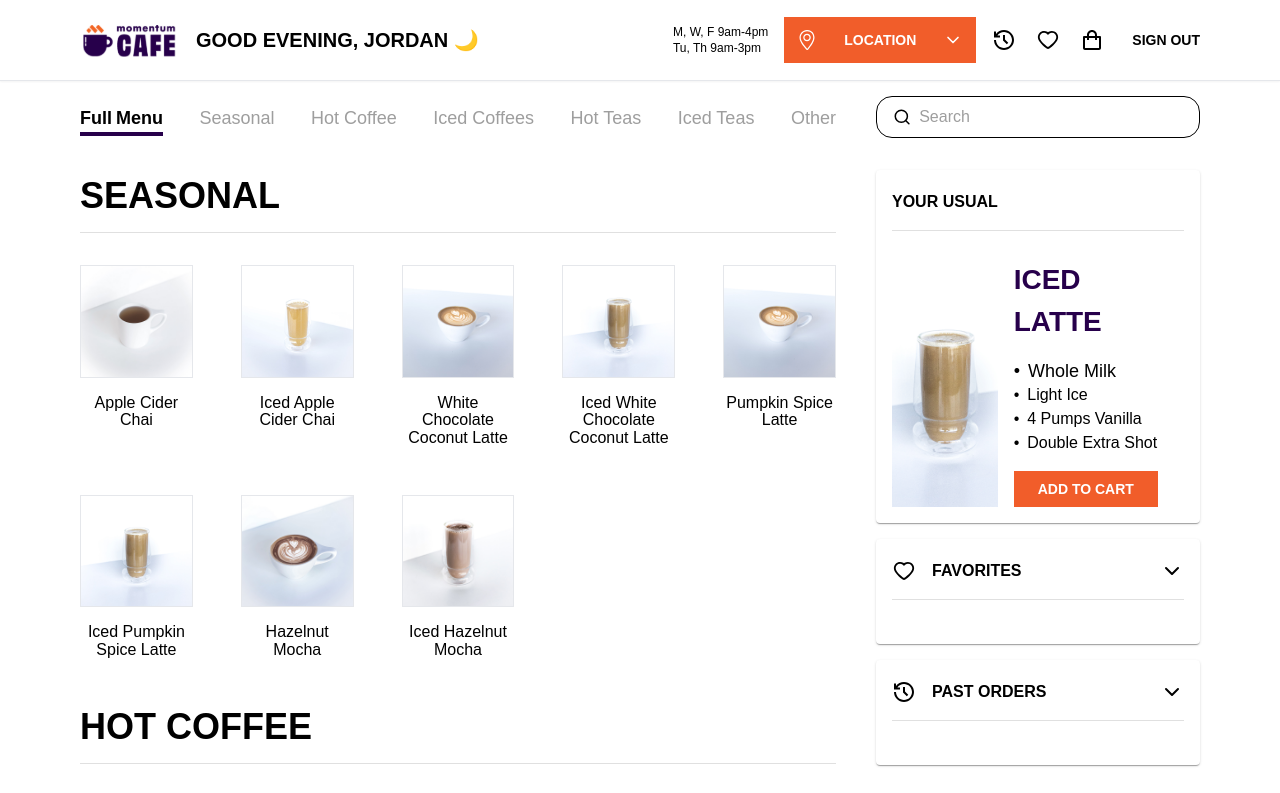
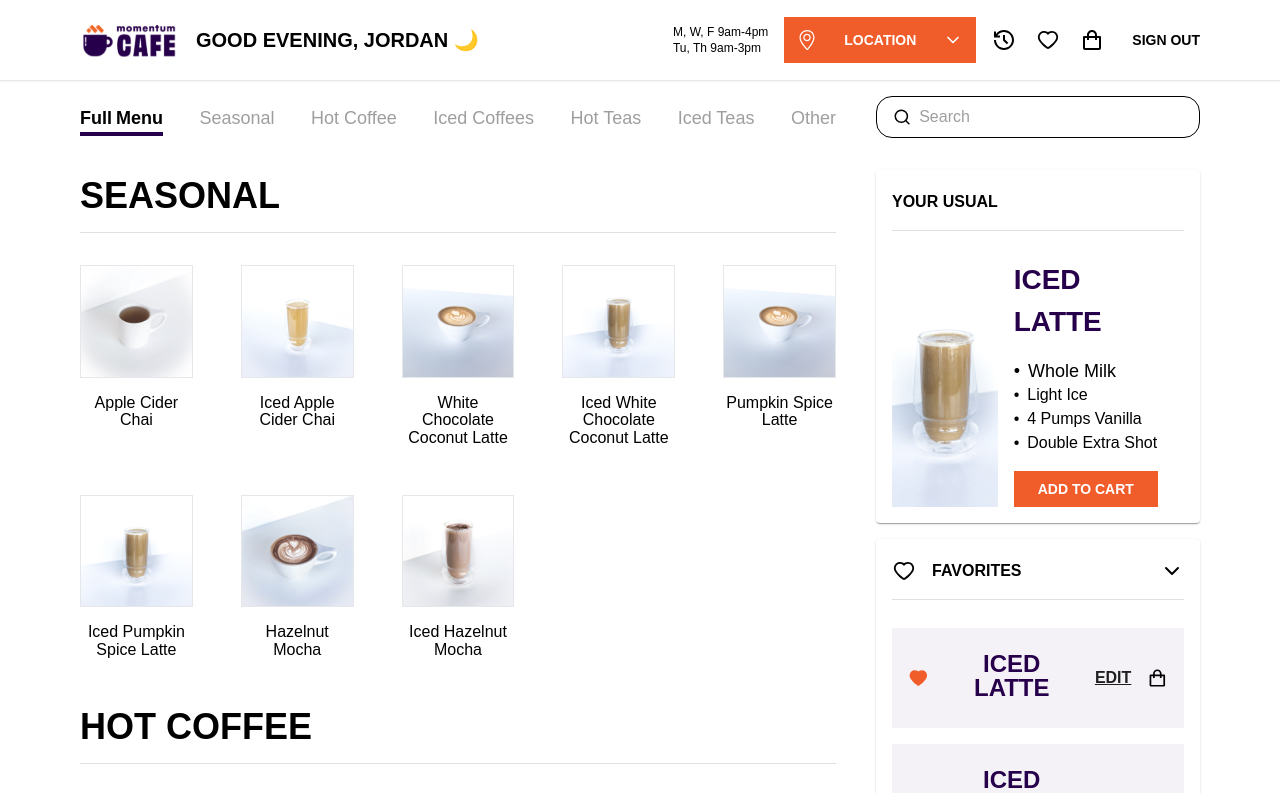
Before and after one commit to interactivejo/momentum-coffee-app, a Next.js app in the folder coffee-app/: page / in a window 1280 px wide. Shown: the top 793 px of the page. Built offline with nearby package versions, Linux system fonts and the light colour scheme; a web font is replaced by a local one.

Commit message:
setup favorites block

```diff
--- a/coffee-app/app/components/sections/MenuHome.tsx
+++ b/coffee-app/app/components/sections/MenuHome.tsx
@@ -3,6 +3,7 @@ import React from "react";
 import MenuCategoryBlock from "../ui/MenuCategoryBlock";
 import { useState } from "react";
 import Greeting from "../nav/Greeting";
+import FavoritesBlock from "../ui/FavoritesBlock";
 
 const menu = {
   categories: [
@@ -323,7 +324,7 @@ const MenuHome = () => {
         <Greeting />
       </div>
 
-      <div className="flex flex-row gap-8 mb-2 lg:mb-10 text-lg lg:text-base xl:text-lg lg:justify-between overflow-none justify-start text-[#9E9E9E] lg:pt-2">
+      <div className="flex flex-row gap-8 mb-8 lg:mb-10 text-lg lg:text-base xl:text-lg lg:justify-between overflow-none justify-start text-[#9E9E9E] lg:pt-2">
         <div
           className={`${
             toggleState === 1 && "text-black font-semibold"
@@ -385,7 +386,7 @@ const MenuHome = () => {
         </div>
       )}
 
-      {toggleState === 2 && <div className="lg:hidden">Favorites</div>}
+      {toggleState === 2 && <div className="lg:hidden"><FavoritesBlock/></div>}
 
       {toggleState === 3 && <div className="lg:hidden">Past Orders</div>}
 
--- a/coffee-app/app/components/ui/ButtonPrimary.tsx
+++ b/coffee-app/app/components/ui/ButtonPrimary.tsx
@@ -11,8 +11,7 @@ const ButtonPrimary = (props: any) => {
       uppercase
       font-semibold
       py-2
-      px-0
-      lg:px-4
+      px-4
       xl:px-6
       text-sm
 
--- /dev/null
+++ b/coffee-app/app/components/ui/FavoritesBlock.tsx
@@ -0,0 +1,125 @@
+"use client";
+import React from "react";
+import { AiOutlineHeart, AiFillHeart } from "react-icons/ai";
+import { BiShoppingBag } from "react-icons/bi";
+import ButtonPrimary from "./ButtonPrimary";
+import Image from "next/image";
+
+const favorites = [
+  {
+    name: "Iced Latte",
+    img: "/images/iced-latte.jpeg",
+    info: [
+      {
+        milk: "Skim Milk",
+        ice: "Light Ice",
+        syrup: "Vanilla",
+        syrupQnt: "2 Pumps",
+        espresso: "",
+      },
+    ],
+  },
+  {
+    name: "Iced Apple Cider Chai",
+    img: "/images/iced-latte.jpeg",
+    info: [
+      {
+        milk: "2% Milk",
+        ice: "Light Ice",
+        syrup: "",
+        syrupQnt: "",
+        espresso: "",
+      },
+    ],
+  },
+];
+
+const FavoritesBlock = () => {
+  return (
+    <div>
+      <div className="hidden lg:block ">
+        {favorites.map((item, index) => (
+          <div
+            key={index}
+            className="flex flex-row gap-4 mb-4 bg-[#F4F2F6] px-4 py-6 items-center justify-between"
+          >
+            <AiFillHeart size={40} className="text-[#F15D2A]" />
+            <h3 className="text-2xl font-bold uppercase font-ObviouslyNarrow text-[#27004B] leading-[100%] mb-[.25rem] text-center w-full">
+              {item.name}
+            </h3>
+            <p className="uppercase font-Futura font-semibold underline hover:text-[#F15D2A] cursor-pointer transition">
+              Edit
+            </p>
+            <BiShoppingBag
+              size={40}
+              className="text-black cursor-pointer hover:text-[#F15D2A] transition"
+            />
+          </div>
+        ))}
+      </div>
+
+      <div className="lg:hidden grid grid-cols-1 md:grid-cols-2 gap-8 px-8 md:px-0 h-full">
+        {favorites.map((item, index) => (
+          <div className="flex flex-col justify-center items-center">
+            <div
+              key={index}
+              className="bg-[#F4F2F6] px-4 py-8 flex flex-row gap-4 w-full"
+            >
+              <div className="relative w-1/2 min-h-[8rem]">
+                <Image
+                  src={item.img}
+                  alt={item.name}
+                    fill={true}
+                  style={{
+                    objectFit: "cover",
+                  }}
+                />
+              </div>
+
+              <div className="w-full">
+                <div className="flex flex-row gap-2 justify-between">
+                  <h3 className="text-2xl font-bold uppercase font-ObviouslyNarrow text-[#27004B] leading-[100%] mb-[1rem] w-full">
+                    {item.name}
+                  </h3>
+                  <AiFillHeart size={24} className="text-[#F15D2A]" />
+                </div>
+
+                <div>
+                {item.info.map((item) => (
+                            <ul key={1} className="mb-2">
+                                <li key={1} className='text-sm text-black font-Futura flex flex-row justify-between gap-2 leading-6'>
+                                    <span className='w-full'>{item.milk}</span>
+                                </li>
+                                <li key={1} className='text-sm  text-black font-Futura flex flex-row justify-between gap-2 leading-6'>
+
+                                    <span className='w-full'>{item.ice}</span>
+                                </li>
+                                <li key={1} className='text-sm  text-black font-Futura flex flex-row justify-between gap-2 leading-6'>
+
+                                    <span className='w-full'>{item.syrupQnt} {item.syrup}</span>
+                                </li>
+                                <li key={1} className='text-sm text-black font-Futura flex flex-row justify-between gap-2 leading-6'>
+
+                                    <span className='w-full'>{item.espresso}</span>
+                                </li>
+
+                            </ul>
+                        ))}
+                  <p className="uppercase font-Futura font-semibold underline hover:text-[#F15D2A] cursor-pointer transition text-sm">
+                    Edit
+                  </p>
+                </div>
+              </div>
+            </div>
+
+            <div className="relative top-[-1rem]">
+              <ButtonPrimary cta="Add to Cart" />
+            </div>
+          </div>
+        ))}
+      </div>
+    </div>
+  );
+};
+
+export default FavoritesBlock;
--- a/coffee-app/app/components/ui/MenuAccordian.tsx
+++ b/coffee-app/app/components/ui/MenuAccordian.tsx
@@ -10,6 +10,7 @@ import {
 import { FiChevronDown } from "react-icons/fi";
 import { useState } from "react";
 import YourUsualBlock from "./YourUsualBlock";
+import FavoritesBlock from "./FavoritesBlock";
 
 const MenuAccordian = (props: any) => {
 
@@ -40,6 +41,7 @@ const MenuAccordian = (props: any) => {
 
         <AccordionDetails>
           {props.title === "Your Usual" && <YourUsualBlock />}
+          {props.title === "Favorites" && <FavoritesBlock/>}
 
         </AccordionDetails>
       </Accordion>
--- /dev/null
+++ b/coffee-app/app/components/ui/PastOrdersBlock.tsx
@@ -0,0 +1,9 @@
+import React from 'react'
+
+const PastOrdersBlock = () => {
+  return (
+    <div>PastOrdersBlock</div>
+  )
+}
+
+export default PastOrdersBlock
```
